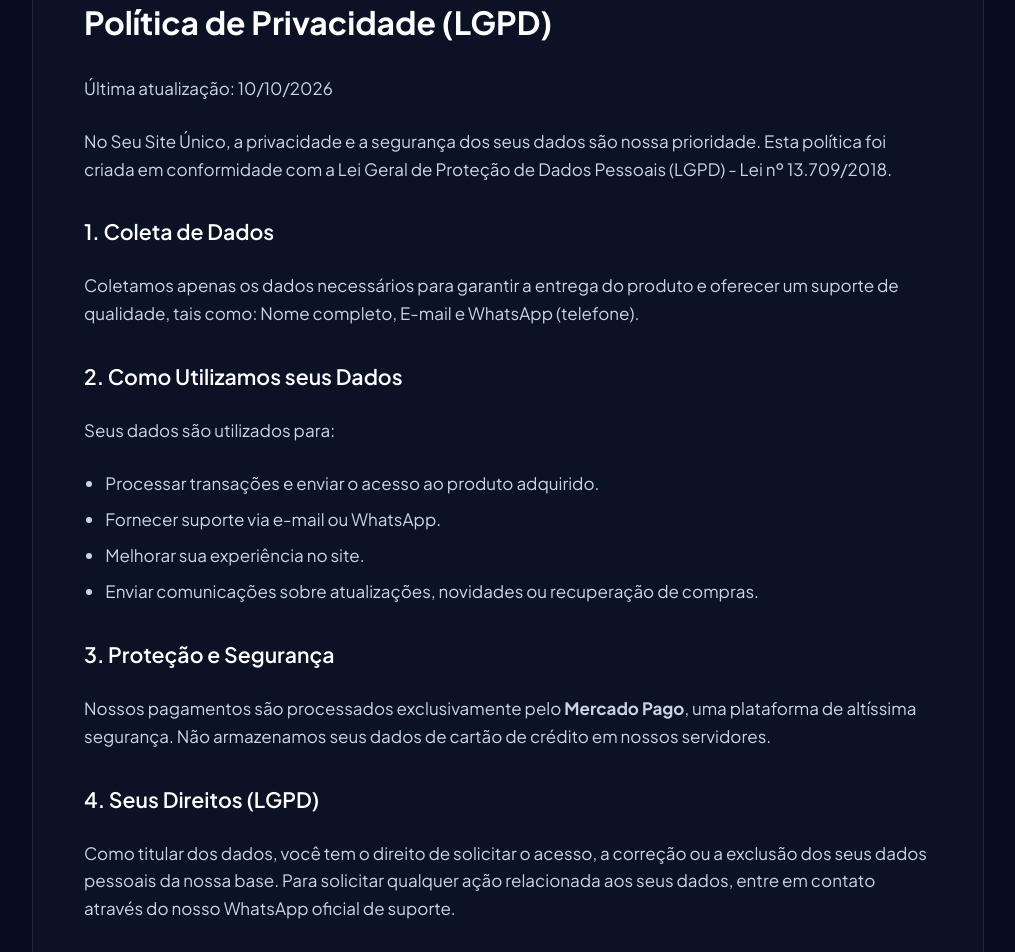
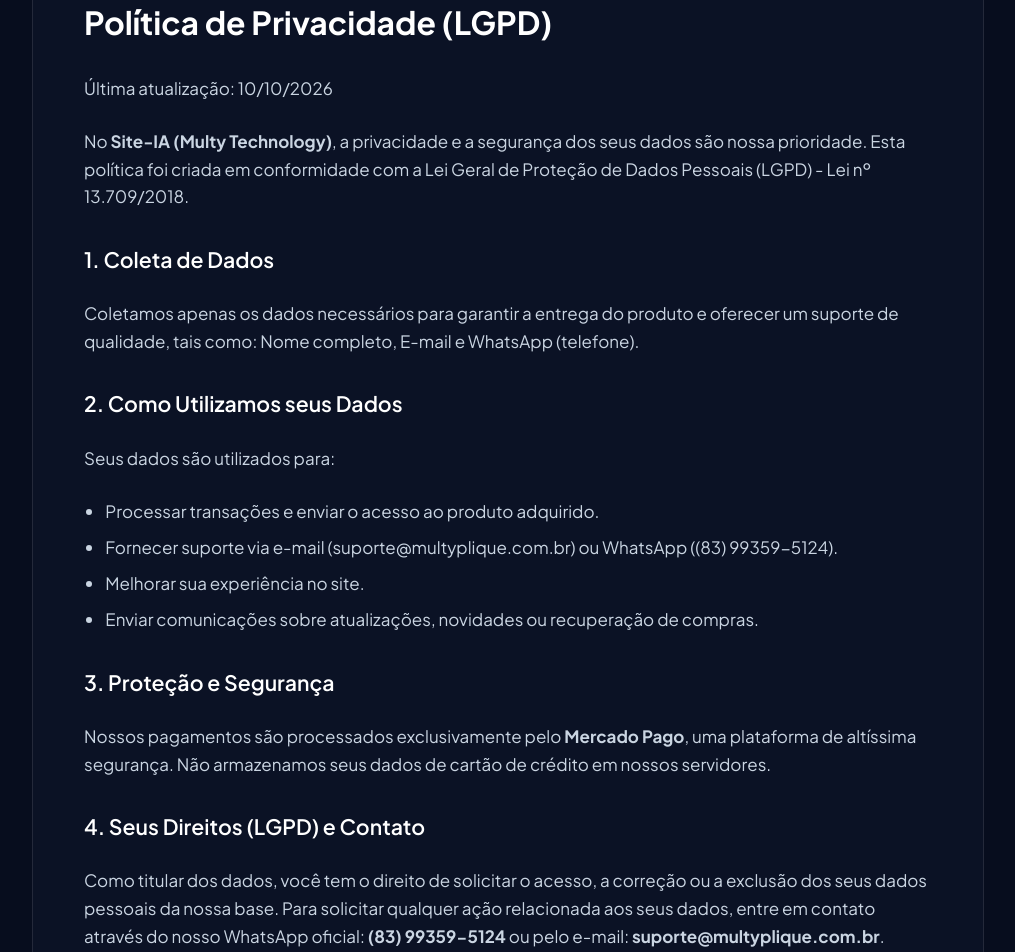
Before and after one commit to alessandrosc2/multyplique, a React (Vite) app: page /politica-de-privacidade in a window 1280 px wide. Shown: the part 160-1112 px from the top of the page, without its empty margins (132-1147 px from the left). Built offline with nearby package versions, Linux system fonts and the light colour scheme.

Commit message:
feat(contact): adiciona WhatsApp oficial (83 99359-5124) e email de suporte (suporte@multyplique.com.br) no footer, botao flutuante e termos

```diff
--- a/src/App.tsx
+++ b/src/App.tsx
@@ -6,7 +6,7 @@ import { ConversionScienceSection } from "@/components/analytics/ConversionScien
 import { InteractiveSelector } from "@/components/ui/interactive-selector";
 import { AudienceSwitcher } from "@/components/scrollytelling/AudienceSwitcher";
 import { PricingSection } from "@/components/pricing/PricingSection";
-import { ShieldCheck, Heart, Sparkles, MessageCircle } from "lucide-react";
+import { ShieldCheck, Heart, Sparkles, MessageCircle, Mail } from "lucide-react";
 import { Link } from "react-router-dom";
 
 export default function App() {
@@ -57,22 +57,35 @@ export default function App() {
               </p>
             </div>
 
+            <div className="flex flex-col items-start md:items-end gap-5">
               <div className="flex flex-wrap items-center gap-6 text-sm text-slate-300">
                 <a href="#metodo" className="hover:text-cyan-400 transition-colors">O Método</a>
                 <a href="#nichos" className="hover:text-cyan-400 transition-colors">Nichos</a>
                 <a href="#dados-conversao" className="hover:text-cyan-400 transition-colors">Por Que Ter Site</a>
                 <a href="#calculadora" className="hover:text-cyan-400 transition-colors">Calculadora</a>
                 <a href="#pricing" className="hover:text-cyan-400 transition-colors">Planos</a>
+              </div>
+
+              {/* Contatos Oficiais */}
+              <div className="flex flex-wrap items-center gap-3 sm:gap-4 text-xs sm:text-sm">
                 <a
                   href="https://wa.me/5583993595124?text=Ol%C3%A1!%20Tenho%20d%C3%BAvidas%20sobre%20o%20Site-IA."
                   target="_blank"
                   rel="noopener noreferrer"
                   onClick={() => { (window as any).dataLayer = (window as any).dataLayer || []; (window as any).dataLayer.push({ event: 'whatsapp_click', location: 'footer' }); }}
-                  className="inline-flex items-center gap-1.5 text-emerald-400 hover:text-emerald-300 transition-colors font-medium"
+                  className="inline-flex items-center gap-2 text-emerald-400 hover:text-emerald-300 transition-colors font-medium bg-emerald-950/50 border border-emerald-500/30 px-3.5 py-1.5 rounded-full"
                 >
-                <MessageCircle className="w-3.5 h-3.5" />
-                Suporte no WhatsApp
+                  <MessageCircle className="w-4 h-4 text-emerald-400" />
+                  <span>WhatsApp: (83) 99359-5124</span>
                 </a>
+                <a
+                  href="mailto:suporte@multyplique.com.br"
+                  className="inline-flex items-center gap-2 text-cyan-400 hover:text-cyan-300 transition-colors font-medium bg-cyan-950/50 border border-cyan-500/30 px-3.5 py-1.5 rounded-full"
+                >
+                  <Mail className="w-4 h-4 text-cyan-400" />
+                  <span>suporte@multyplique.com.br</span>
+                </a>
+              </div>
             </div>
           </div>
 
@@ -100,6 +113,26 @@ export default function App() {
           </div>
         </div>
       </footer>
+
+      {/* Floating WhatsApp Button */}
+      <a
+        href="https://wa.me/5583993595124?text=Ol%C3%A1!%20Gostaria%20de%20tirar%20uma%20d%C3%BAvida%20sobre%20o%20Site-IA."
+        target="_blank"
+        rel="noopener noreferrer"
+        aria-label="Fale conosco no WhatsApp"
+        onClick={() => {
+          (window as any).dataLayer = (window as any).dataLayer || [];
+          (window as any).dataLayer.push({ event: 'whatsapp_click', location: 'floating_button' });
+        }}
+        className="fixed bottom-6 right-6 z-50 flex items-center gap-2.5 px-4 py-3 bg-emerald-500 hover:bg-emerald-400 text-slate-950 font-bold text-sm rounded-full shadow-2xl shadow-emerald-500/40 hover:scale-105 active:scale-95 transition-all group cursor-pointer"
+      >
+        <span className="relative flex h-2.5 w-2.5">
+          <span className="animate-ping absolute inline-flex h-full w-full rounded-full bg-slate-950 opacity-75"></span>
+          <span className="relative inline-flex rounded-full h-2.5 w-2.5 bg-slate-950"></span>
+        </span>
+        <MessageCircle className="w-5 h-5 fill-slate-950 stroke-emerald-500 group-hover:scale-110 transition-transform" />
+        <span className="hidden sm:inline">WhatsApp: (83) 99359-5124</span>
+      </a>
     </main>
   );
 }
--- a/src/components/pricing/PricingSection.tsx
+++ b/src/components/pricing/PricingSection.tsx
@@ -130,9 +130,12 @@ export function PricingSection() {
                 className="inline-flex items-center justify-center gap-2.5 w-full sm:w-auto px-6 py-3.5 sm:px-8 sm:py-4 rounded-xl bg-emerald-400 hover:bg-emerald-300 text-slate-950 font-bold text-sm sm:text-base transition-all shadow-lg shadow-emerald-500/25 active:scale-[0.98] group cursor-pointer"
             >
               <MessageCircle className="w-4 h-4 sm:w-5 sm:h-5 shrink-0" />
-              <span className="whitespace-nowrap">Pedir Orçamento no WhatsApp</span>
+              <span className="whitespace-nowrap">Pedir Orçamento no WhatsApp: (83) 99359-5124</span>
               <ArrowRight className="w-4 h-4 shrink-0 group-hover:translate-x-1.5 transition-transform" />
             </a>
+            <p className="mt-3.5 text-xs text-slate-400">
+              Ou envie um e-mail para <a href="mailto:suporte@multyplique.com.br" className="text-cyan-400 hover:underline font-medium">suporte@multyplique.com.br</a>
+            </p>
           </div>
         </div>
 
--- a/src/components/ui/landing-page.tsx
+++ b/src/components/ui/landing-page.tsx
@@ -15,7 +15,8 @@ import {
   Copy,
   ExternalLink,
   Menu,
-  X
+  X,
+  MessageCircle
 } from "lucide-react";
 import { toast } from "sonner";
 
@@ -383,13 +384,23 @@ export function ScrollGlobe({
             </a>
           </nav>
 
-          <div className="pt-6 pb-4">
+          <div className="pt-6 pb-4 space-y-2.5">
             <a
               href="#pricing"
               onClick={() => setMobileMenuOpen(false)}
               className="w-full block text-center py-3.5 px-6 rounded-2xl bg-gradient-to-r from-cyan-500 to-blue-600 text-white font-bold text-sm shadow-lg shadow-cyan-500/25"
             >
               Ver Planos e Começar
+            </a>
+            <a
+              href="https://wa.me/5583993595124?text=Ol%C3%A1!%20Tenho%20d%C3%BAvidas%20sobre%20o%20Site-IA."
+              target="_blank"
+              rel="noopener noreferrer"
+              onClick={() => setMobileMenuOpen(false)}
+              className="w-full flex items-center justify-center gap-2 py-3 px-6 rounded-2xl bg-emerald-500/10 border border-emerald-500/30 text-emerald-400 font-bold text-xs"
+            >
+              <MessageCircle className="w-4 h-4" />
+              <span>WhatsApp: (83) 99359-5124</span>
             </a>
           </div>
         </div>
--- a/src/pages/PoliticaDePrivacidade.tsx
+++ b/src/pages/PoliticaDePrivacidade.tsx
@@ -13,7 +13,7 @@ export default function PoliticaDePrivacidade() {
         <div className="space-y-6 text-slate-300 leading-relaxed text-sm sm:text-base">
           <p>Última atualização: {new Date().toLocaleDateString('pt-BR')}</p>
           <p>
-            No Seu Site Único, a privacidade e a segurança dos seus dados são nossa prioridade. Esta política foi criada em conformidade com a Lei Geral de Proteção de Dados Pessoais (LGPD) - Lei nº 13.709/2018.
+            No <strong>Site-IA (Multy Technology)</strong>, a privacidade e a segurança dos seus dados são nossa prioridade. Esta política foi criada em conformidade com a Lei Geral de Proteção de Dados Pessoais (LGPD) - Lei nº 13.709/2018.
           </p>
 
           <h2 className="text-xl font-semibold text-white mt-8">1. Coleta de Dados</h2>
@@ -23,7 +23,7 @@ export default function PoliticaDePrivacidade() {
           <p>Seus dados são utilizados para:</p>
           <ul className="list-disc pl-5 space-y-2">
             <li>Processar transações e enviar o acesso ao produto adquirido.</li>
-            <li>Fornecer suporte via e-mail ou WhatsApp.</li>
+            <li>Fornecer suporte via e-mail (suporte@multyplique.com.br) ou WhatsApp ((83) 99359-5124).</li>
             <li>Melhorar sua experiência no site.</li>
             <li>Enviar comunicações sobre atualizações, novidades ou recuperação de compras.</li>
           </ul>
@@ -31,8 +31,8 @@ export default function PoliticaDePrivacidade() {
           <h2 className="text-xl font-semibold text-white mt-8">3. Proteção e Segurança</h2>
           <p>Nossos pagamentos são processados exclusivamente pelo <strong>Mercado Pago</strong>, uma plataforma de altíssima segurança. Não armazenamos seus dados de cartão de crédito em nossos servidores.</p>
 
-          <h2 className="text-xl font-semibold text-white mt-8">4. Seus Direitos (LGPD)</h2>
-          <p>Como titular dos dados, você tem o direito de solicitar o acesso, a correção ou a exclusão dos seus dados pessoais da nossa base. Para solicitar qualquer ação relacionada aos seus dados, entre em contato através do nosso WhatsApp oficial de suporte.</p>
+          <h2 className="text-xl font-semibold text-white mt-8">4. Seus Direitos (LGPD) e Contato</h2>
+          <p>Como titular dos dados, você tem o direito de solicitar o acesso, a correção ou a exclusão dos seus dados pessoais da nossa base. Para solicitar qualquer ação relacionada aos seus dados, entre em contato através do nosso WhatsApp oficial: <strong>(83) 99359-5124</strong> ou pelo e-mail: <strong>suporte@multyplique.com.br</strong>.</p>
         </div>
       </div>
     </div>
--- a/src/pages/PoliticaDeReembolso.tsx
+++ b/src/pages/PoliticaDeReembolso.tsx
@@ -14,13 +14,13 @@ export default function PoliticaDeReembolso() {
           <p>Última atualização: {new Date().toLocaleDateString('pt-BR')}</p>
 
           <h2 className="text-xl font-semibold text-white mt-8">Garantia Blindada de 7 Dias</h2>
-          <p>No <strong>Seu Site Único</strong>, nós temos absoluta confiança na qualidade do nosso método e do material que estamos entregando a você.</p>
+          <p>No <strong>Site-IA (Multy Technology)</strong>, nós temos absoluta confiança na qualidade do nosso método e do material que estamos entregando a você.</p>
           <p>De acordo com o Art. 49 do Código de Defesa do Consumidor (CDC), você possui o direito de arrependimento da compra de produtos digitais no prazo legal de 7 (sete) dias corridos a partir da data de liberação do acesso.</p>
 
           <h2 className="text-xl font-semibold text-white mt-8">Como solicitar o reembolso?</h2>
           <p>Caso você não se adapte ao método, ache que não é o momento certo ou simplesmente se arrependa da compra, você pode solicitar a devolução de 100% do seu dinheiro, sem letras miúdas ou burocracias.</p>
           <ul className="list-disc pl-5 space-y-2">
-            <li>A solicitação deve ser feita exclusivamente através do e-mail de suporte ou WhatsApp oficial no prazo de até 7 dias corridos após o pagamento.</li>
+            <li>A solicitação deve ser feita exclusivamente através do nosso e-mail oficial (<strong>suporte@multyplique.com.br</strong>) ou pelo WhatsApp (<strong>(83) 99359-5124</strong>) no prazo de até 7 dias corridos após o pagamento.</li>
             <li>Ao solicitar o reembolso, o acesso à Área de Membros e a todo o material será imediatamente bloqueado.</li>
             <li>O valor é reembolsado pela mesma plataforma que processou o pagamento (Mercado Pago), podendo levar alguns dias úteis para aparecer no seu extrato ou fatura, a depender do método de pagamento e do seu banco.</li>
           </ul>
--- a/src/pages/TermosDeUso.tsx
+++ b/src/pages/TermosDeUso.tsx
@@ -13,19 +13,19 @@ export default function TermosDeUso() {
         <div className="space-y-6 text-slate-300 leading-relaxed text-sm sm:text-base">
           <p>Última atualização: {new Date().toLocaleDateString('pt-BR')}</p>
           <p>
-            Bem-vindo(a) ao Seu Site Único. Ao acessar e utilizar este site, você concorda em cumprir os presentes Termos de Uso. Leia atentamente.
+            Bem-vindo(a) ao <strong>Site-IA (Multy Technology)</strong>. Ao acessar e utilizar este site, você concorda em cumprir os presentes Termos de Uso. Leia atentamente.
           </p>
           <h2 className="text-xl font-semibold text-white mt-8">1. Aceitação dos Termos</h2>
           <p>Ao adquirir ou utilizar nossos serviços e produtos digitais, você concorda legalmente com estes termos, bem como com a nossa Política de Privacidade.</p>
 
           <h2 className="text-xl font-semibold text-white mt-8">2. O Serviço</h2>
-          <p>O Seu Site Único oferece um método e treinamentos focados na criação de sites e posicionamento digital utilizando Inteligência Artificial. Os resultados obtidos dependem da dedicação exclusiva do aluno, e as estimativas de ganhos são projeções e não garantias absolutas.</p>
+          <p>O Site-IA oferece um método e treinamentos focados na criação de sites e posicionamento digital utilizando Inteligência Artificial. Os resultados obtidos dependem da aplicação prática das orientações fornecidas.</p>
 
           <h2 className="text-xl font-semibold text-white mt-8">3. Propriedade Intelectual</h2>
-          <p>Todo o conteúdo disponível no método, incluindo prompts, textos, layouts, códigos e tutoriais, são de propriedade intelectual exclusiva do Seu Site Único, sendo expressamente proibida a revenda, pirataria ou distribuição não autorizada.</p>
+          <p>Todo o conteúdo disponível no método, incluindo prompts, textos, layouts, códigos e tutoriais, são de propriedade intelectual exclusiva da Multy Technology / Site-IA, sendo expressamente proibida a revenda, pirataria ou distribuição não autorizada.</p>
 
-          <h2 className="text-xl font-semibold text-white mt-8">4. Acesso ao Produto</h2>
-          <p>O acesso ao método é vitalício enquanto a plataforma existir (mínimo garantido de 1 ano). O compartilhamento de senhas é proibido e poderá resultar no cancelamento do acesso sem aviso prévio.</p>
+          <h2 className="text-xl font-semibold text-white mt-8">4. Acesso ao Produto e Suporte</h2>
+          <p>O acesso ao método é vitalício enquanto a plataforma existir (mínimo garantido de 1 ano). Para dúvidas, suporte técnico ou comercial, entre em contato pelo WhatsApp <strong>(83) 99359-5124</strong> ou pelo e-mail <strong>suporte@multyplique.com.br</strong>.</p>
         </div>
       </div>
     </div>
```
Lines whose indentation alone changed are shown as unchanged.
